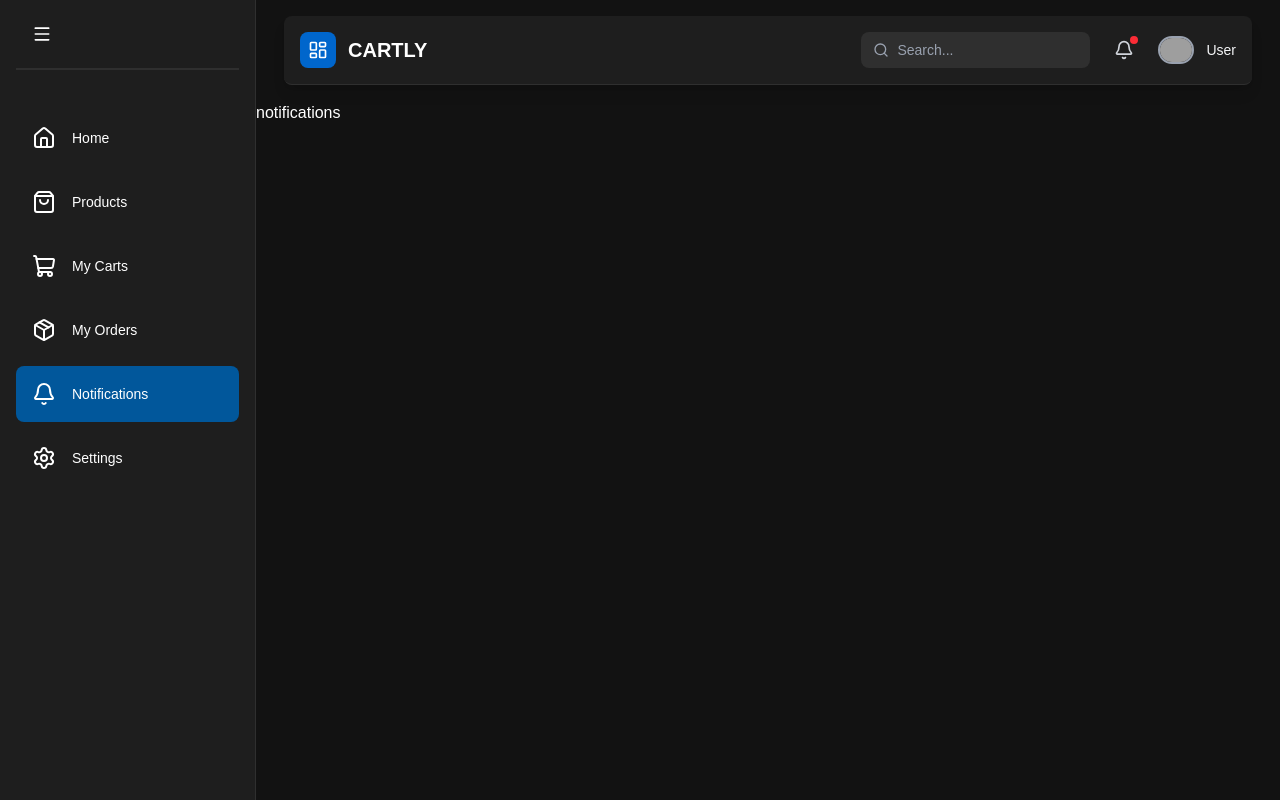
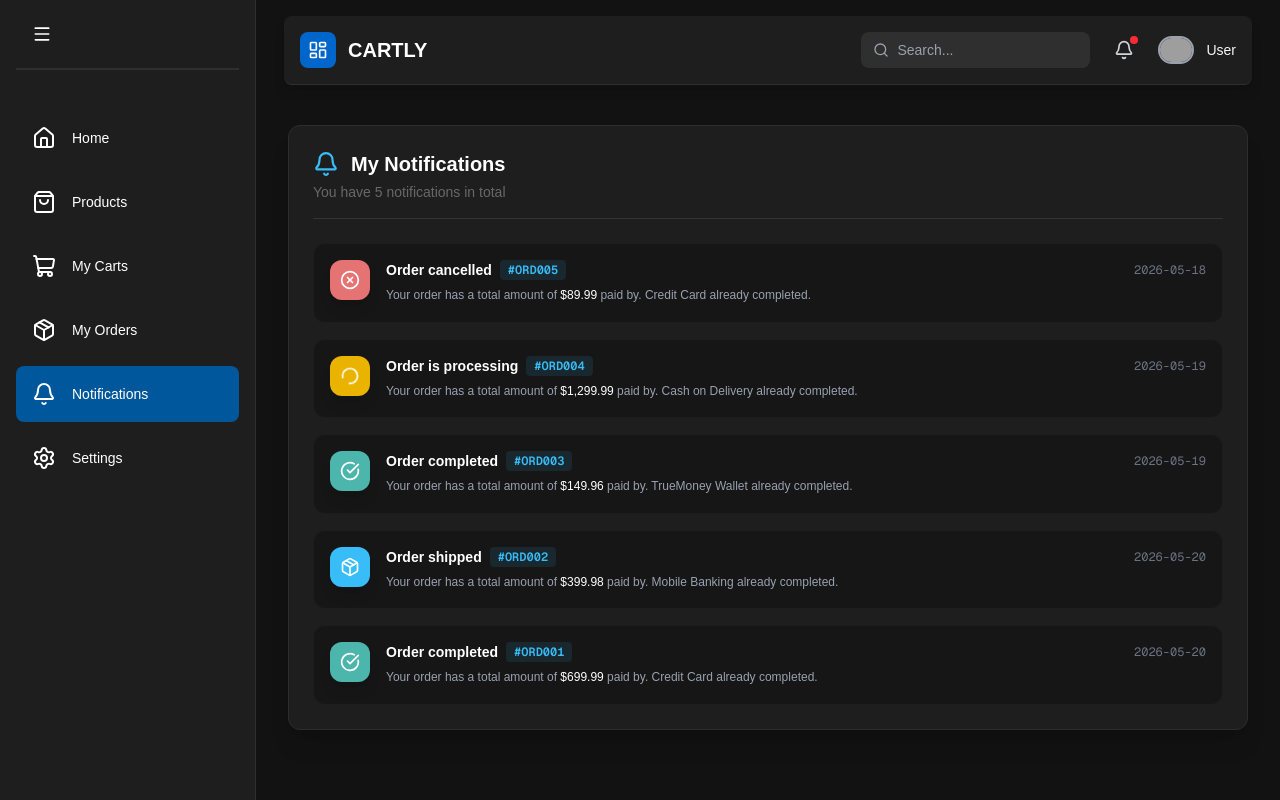
Before and after one commit to Junxeb/Dashboard-ecom, a Next.js app: page /notifications in a window 1280 px wide. Built offline with nearby package versions, Linux system fonts and the light colour scheme; grey boxes are pictures that could not be loaded.

Commit message:
add notifications pages

```diff
--- a/src/app/carts/page.tsx
+++ b/src/app/carts/page.tsx
@@ -135,22 +135,22 @@ export default function Carts() {
                 <div className='bg-[#1e1e1e] p-6 rounded-xl border border-[#2d2d2d] shadow-xl'>
 
                     <div className="flex justify-between items-center mb-4">
-                        <h4 className="pt-1.5 text-white text-xl font-semibold flex items-center" >
-                            <ShoppingCart className="inline mr-2 text-blue-500" size={24} />
+                        <h1 className="pt-1.5 text-white text-xl font-semibold flex items-center" >
+                            <ShoppingCart className="inline mr-2 text-[#38BDF8]" size={24} />
                             My Carts
-                        </h4>
+                        </h1>
                         <div className="flex items-center gap-1.5 text-xs text-gray-400 bg-[#262626] px-3 py-1.5 rounded-lg border border-[#333333]">
                             <User size={14} className="text-blue-400" />
                             <span>User: <strong className="text-white">{currentUserId}</strong></span>
                         </div>
                     </div>
 
-                    <hr className="border-[#656565] border-1 mt-2 mb-4" />
+                    <hr className="border-[#333333] mt-4 mb-5" />
 
                     <div className="overflow-x-auto mb-6">
                         <table className="w-full text-left border-collapse">
                             <thead>
-                                <tr className="text-gray-400 text-sm border-b border-[#333333]">
+                                <tr className="text-gray-400 text-sm bg-[#121212] border-b border-[#333333]">
                                     <th className="py-3 px-4 w-12 text-center">
                                         {/* Checkbox เลือกทั้งหมด */}
                                         <input
--- a/src/app/notifications/page.tsx
+++ b/src/app/notifications/page.tsx
@@ -1,7 +1,154 @@
-import { div } from "framer-motion/client";
+"use client";
+
+import React, { useEffect, useState } from "react";
+import { Bell, CheckCircle, ShoppingBag, Package, Loader2, XCircle } from "lucide-react";
+import { motion } from "framer-motion";
+
+type OrderItem = {
+    productId: string;
+    name: string;
+    quantity: number;
+    price: number;
+};
+
+type OrderData = {
+    orderId: string;
+    date: string;
+    status: string;
+    totalPrice: number;
+    paymentMethod?: string;
+    items: OrderItem[];
+};
 
 export default function Notifications() {
+    const [userOrderData, setUserOrderData] = useState<OrderData[]>([]);
+    const [loading, setLoading] = useState(true);
+
+    // ดึงข้อมูลออเดอร์จาก data.json เหมือนหน้าแรก
+    useEffect(() => {
+        fetch("/data.json")
+        .then((res) => res.json())
+        .then((data) => {
+            setUserOrderData(data.userOrders || []);
+            setLoading(false);
+        })
+        .catch((err) => {
+            console.error("Error fetching data:", err);
+            setLoading(false);
+        });
+    }, []);
+
+    // ฟังก์ชันดึงสีตามสถานะออเดอร์ (ล้อตามฟังก์ชันหน้าหลัก)
+    const getStatusColor = (status: string) => {
+        switch (status) {
+            case "Completed": return "bg-[#4DB6AC]";
+            case "Shipped": return "bg-[#38BDF8]";
+            case "Processing": return "bg-[#EAB300]";
+            default: return "bg-[#E57373]";
+        }
+    };
+
     return (
-        <div>notifications</div>
-    )
+        <div className="flex-1 overflow-auto relative z-10 bg-[#121212] min-h-screen text-white">
+            <main className="max-w-7xl mx-auto py-6 px-4 lg:px-8 space-y-6">
+
+            {/* Card บล็อกหลัก */}
+            <div className="bg-[#1e1e1e] p-6 rounded-xl border border-[#2d2d2d] shadow-xl">
+
+                {/* ส่วนหัวข้อและจำนวนแจ้งเตือนทั้งหมด */}
+                <div className="flex flex-col sm:flex-row justify-between items-start sm:items-center gap-4">
+                    <div>
+                        <h4 className="text-white text-xl font-semibold flex items-center">
+                            <Bell className="inline mr-3 text-[#38BDF8]" size={26} />
+                            My Notifications
+                        </h4>
+                        <p className="text-sm text-[#686868] mt-1">
+                            {loading ? "กำลังโหลดข้อมูล..." : `You have ${userOrderData.length} notifications in total`}
+                        </p>
+                    </div>
+                </div>
+
+                <hr className="border-[#333333] mt-4 mb-6" />
+
+                {/* ส่วนแสดงรายการ Notification */}
+                <div className="space-y-4">
+                    {loading ? (
+                        <div className="flex flex-col items-center justify-center py-12 text-[#686868] gap-3">
+                            <Loader2 className="w-8 h-8 animate-spin text-[#38BDF8]" />
+                            <p className="text-sm">Loading notifications...</p>
+                        </div>
+                    ) : userOrderData && userOrderData.length > 0 ? (
+
+                    // เรียงจากใหม่ล่าสุดไปเก่าสุด และแสดงรายการทั้งหมดที่มีในฐานข้อมูล
+                        [...userOrderData].reverse().map((order, index) => {
+                            let icon = <ShoppingBag className="w-5 h-5 text-white" />;
+                            let statusText = "New order";
+                            let statusColor = getStatusColor(order.status);
+
+                            if (order.status === "Completed") {
+                                icon = <CheckCircle className="w-5 h-5 text-white" />;
+                                statusText = "Order completed";
+                            } else if (order.status === "Processing") {
+                                icon = <Loader2 className="w-5 h-5 text-white animate-spin" />;
+                                statusText = "Order is processing";
+                            } else if (order.status === "Shipped") {
+                                icon = <Package className="w-5 h-5 text-white" />;
+                                statusText = "Order shipped";
+                            } else if (order.status === "Cancelled") {
+                                icon = <XCircle className="w-5 h-5 text-white" />;
+                                statusText = "Order cancelled";
+                            }
+
+                            return (
+                            <motion.div
+                                key={order.orderId}
+                                initial={{ opacity: 0, y: 10 }}
+                                animate={{ opacity: 1, y: 0 }}
+                                transition={{ delay: index * 0.05 }}
+                                className="flex gap-4 p-4 rounded-xl bg-[#161616] hover:bg-[#1c1c1c] transition-all border border-[#2a2a2a]/40 hover:border-[#38BDF8]/30 group"
+                            >
+                                {/* วงกลมใส่ไอคอนตามสถานะออเดอร์ */}
+                                <div className={`w-10 h-10 rounded-xl ${statusColor} flex items-center justify-center shrink-0 shadow-lg`}>
+                                    {icon}
+                                </div>
+
+                                {/* ข้อความและรายละเอียดภายในออเดอร์ */}
+                                <div className="flex-1 min-w-0">
+                                    <div className="flex flex-col sm:flex-row sm:items-center justify-between gap-1 sm:gap-4">
+                                        <p className="text-sm font-semibold text-white flex items-center gap-2">
+                                            {statusText}
+                                            <span className="font-mono text-[#38BDF8] bg-[#38BDF8]/10 px-2 py-0.5 rounded text-xs">
+                                                #{order.orderId}
+                                            </span>
+                                        </p>
+                                        <span className="text-xs text-gray-500 font-mono sm:self-center">
+                                            {order.date}
+                                        </span>
+                                    </div>
+
+                                    {/* รายละเอียดเพิ่มเติม แสดงราคาและการจ่ายเงิน */}
+                                    <p className="text-xs text-gray-400 mt-1.5 leading-relaxed">
+                                        Your order has a total amount of{" "}
+                                        <span className="text-white font-medium">
+                                            ${order.totalPrice ? order.totalPrice.toLocaleString() : "0"}
+                                        </span>{" "}
+                                        paid by. {order.paymentMethod || "ระบบอัติโนมัติ"} already completed.
+                                    </p>
+                                </div>
+
+                                </motion.div>
+                            );
+                        })
+                    ) : (
+                            <div className="text-center py-12 text-[#686868]">
+                                <Bell className="w-12 h-12 mx-auto mb-3 opacity-20" />
+                                <p className="text-sm">No notifications to display</p>
+                            </div>
+                        )}
+                    </div>
+
+                </div>
+            </main>
+        </div>
+    );
 }
--- a/src/app/products/page.tsx
+++ b/src/app/products/page.tsx
@@ -1,5 +1,5 @@
 "use client"
-import { ChevronDown, Search } from "lucide-react";
+import { ChevronDown, Search, ShoppingBag } from "lucide-react";
 import { Dropdown } from "../../../components/Dropdown";
 import { useEffect, useState } from "react";
 import ProductCardLayout from "../../../components/ProductCardLayout";
@@ -54,7 +54,10 @@ export default function Products() {
             <div className='max-w-7xl mx-auto py-4 px-4 lg:px-8 mb-5 space-y-6'>
                 <div className='bg-[#1e1e1e] p-6 rounded-xl items-center header-section'>
                     <div className="flex flex-col  sm:flex-row sm:justify-between sm:items-center  space-x-2">
-                        <h1 className="pt-1.5 text-white text-xl font-semibold mb-4">Products</h1>
+                        <h1 className="text-white text-xl font-semibold flex items-center">
+                            <ShoppingBag className="inline mr-3 text-[#38BDF8]" size={26} />
+                            Products
+                        </h1>
 
                         {/* search btn */}
                         <div className="flex flex-col sm:flex-row items-center gap-3 w-full sm:w-auto flex-1 sm:justify-end ">
```
Also changed, not shown: src/app/orders/page.tsx (+4 -15 lines).
